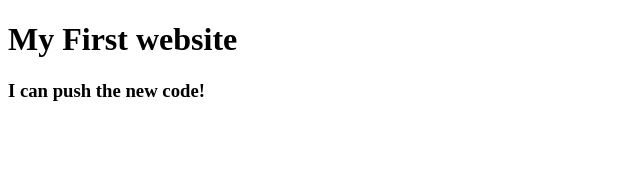
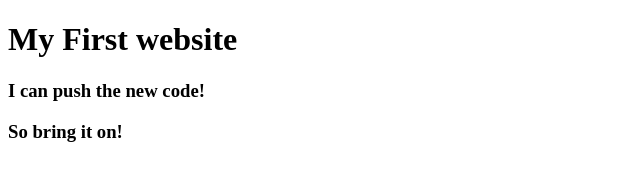
Before and after one commit to shakil-mahmud-jr/first-website, a plain HTML site: page index.html in a window 1280 px wide. Shown: the whole page, without its empty margins (0-640 px from the left). Drawn offline with Linux system fonts and the light colour scheme.

Commit message:
index.html

```diff
--- a/index.html
+++ b/index.html
@@ -8,5 +8,6 @@
 <body>
     <h1>My First website</h1>
     <h3>I can push the new  code!</h3>
+    <h3>So bring it on!</h3>
 </body>
 </html>
```
